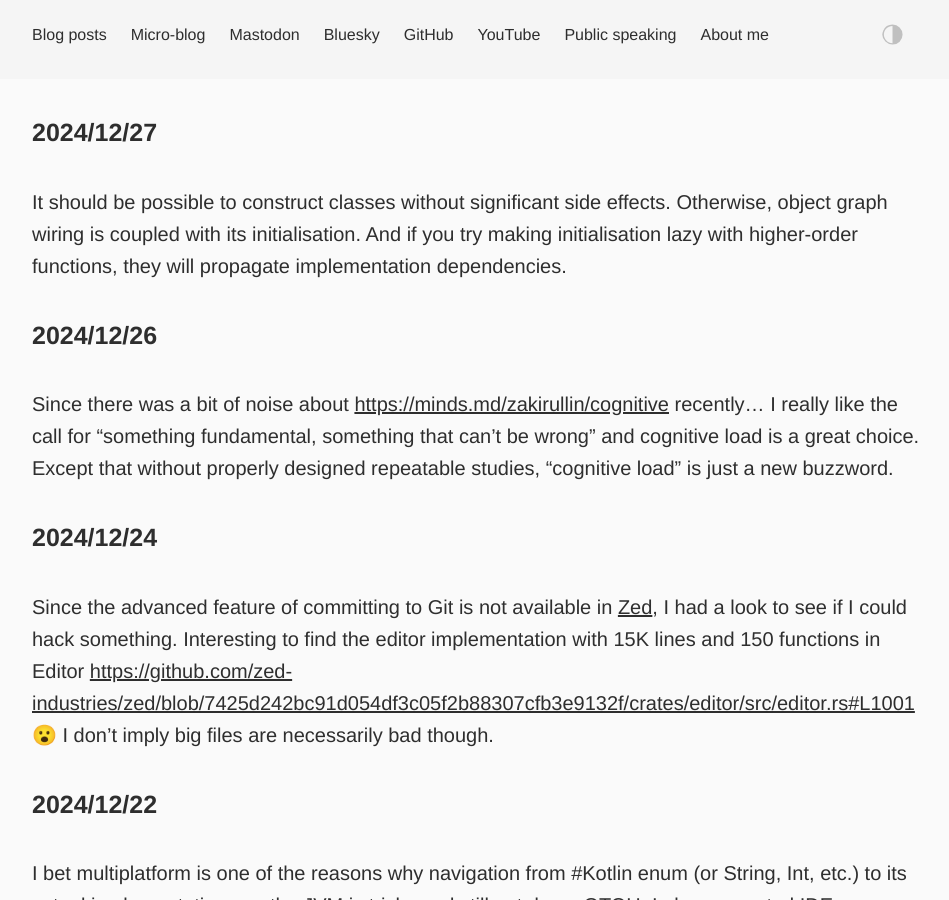
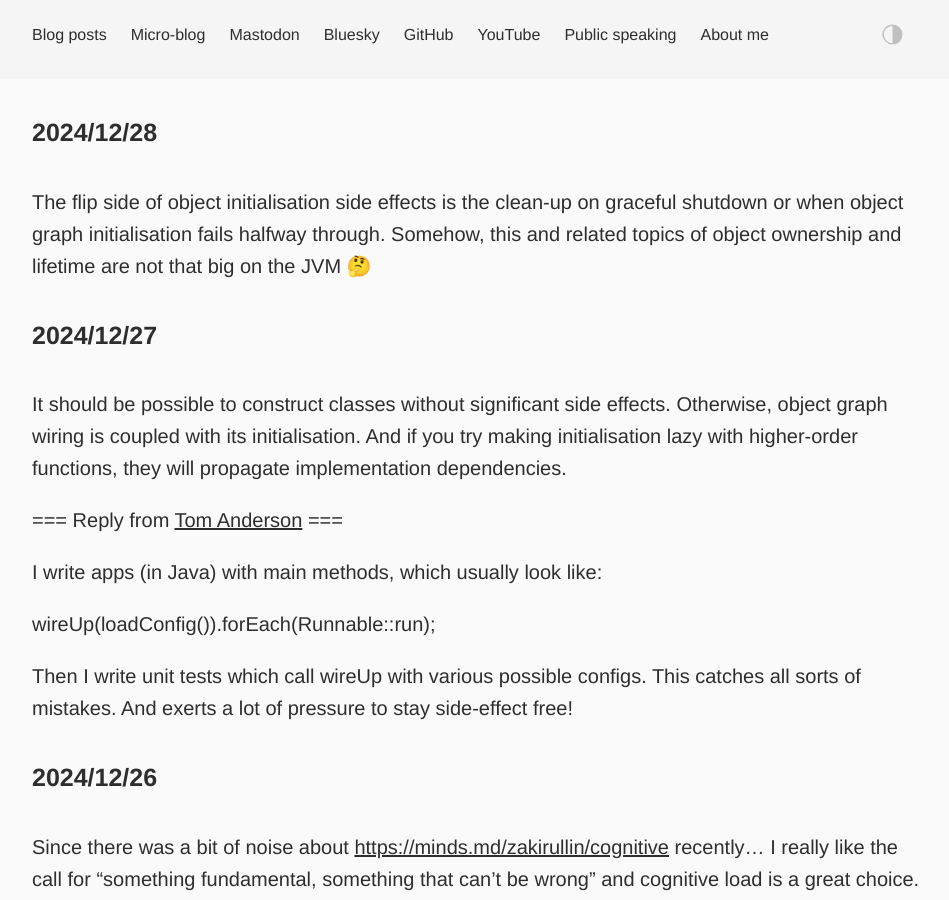
Before and after one commit to dkandalov/dkandalov.github.io, a Jekyll site: the page built from micro-blog.md, in a window 1280 px wide and 900 px high. Shown: the whole window, without its empty margins (160-1109 px from the left). Built offline with Jekyll 4.4.1, drawn with Linux system fonts in a browser that asks for light colours.

Commit message:
updated micro-blog

```diff
--- a/micro-blog.md
+++ b/micro-blog.md
@@ -3,8 +3,19 @@ layout: post
 permalink: /micro-blog/
 ---
 
+#### 2024/12/28
+The flip side of object initialisation side effects is the clean-up on graceful shutdown or when object graph initialisation fails halfway through. Somehow, this and related topics of object ownership and lifetime are not that big on the JVM 🤔
+
 #### 2024/12/27
 It should be possible to construct classes without significant side effects. Otherwise, object graph wiring is coupled with its initialisation. And if you try making initialisation lazy with higher-order functions, they will propagate implementation dependencies.
+
+=== Reply from [Tom Anderson](https://twitter.com/tomwhoscontrary) ===
+
+I write apps (in Java) with main methods, which usually look like:
+
+wireUp(loadConfig()).forEach(Runnable::run);
+
+Then I write unit tests which call wireUp with various possible configs. This catches all sorts of mistakes. And exerts a lot of pressure to stay side-effect free!
 
 #### 2024/12/26
 Since there was a bit of noise about <https://minds.md/zakirullin/cognitive> recently... I really like the call for "something fundamental, something that can't be wrong" and cognitive load is a great choice. Except that without properly designed repeatable studies, "cognitive load" is just a new buzzword.
```
